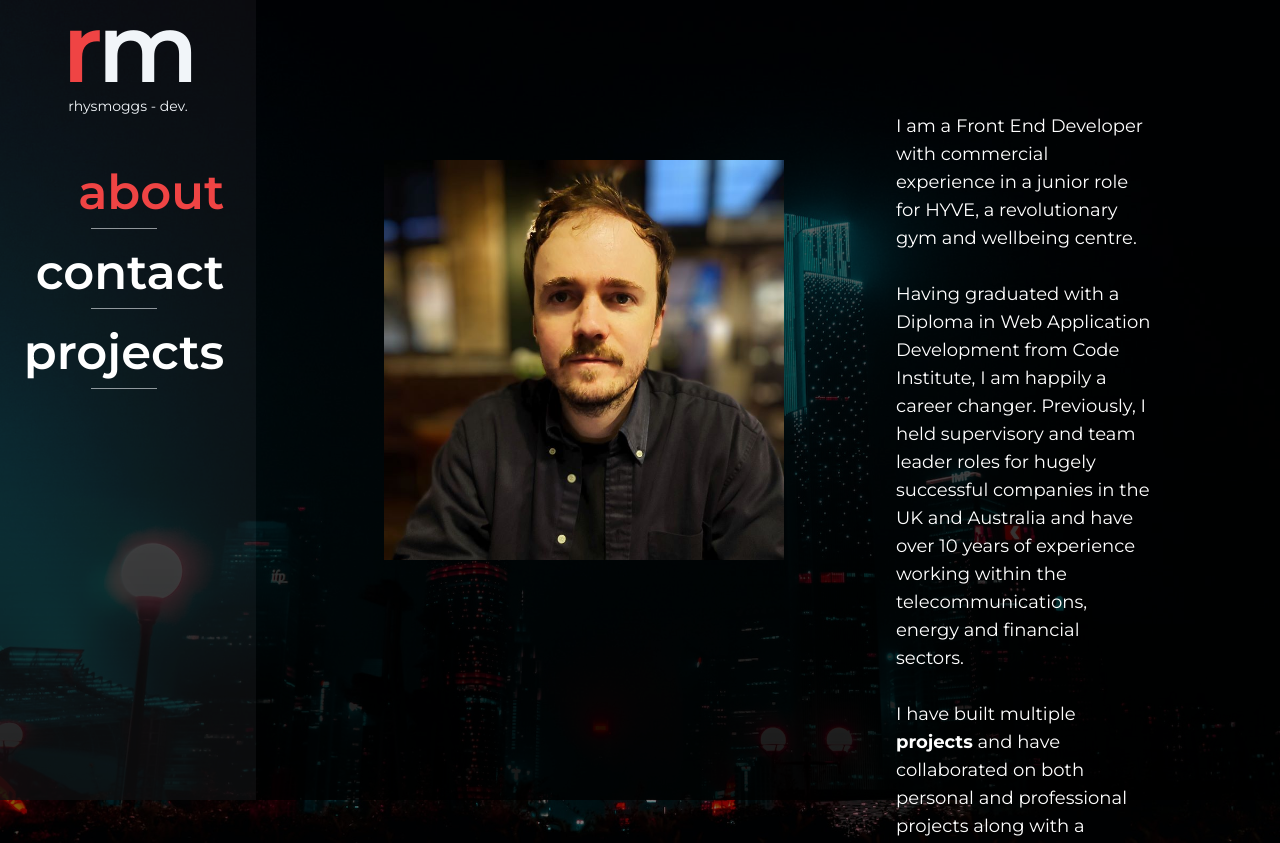
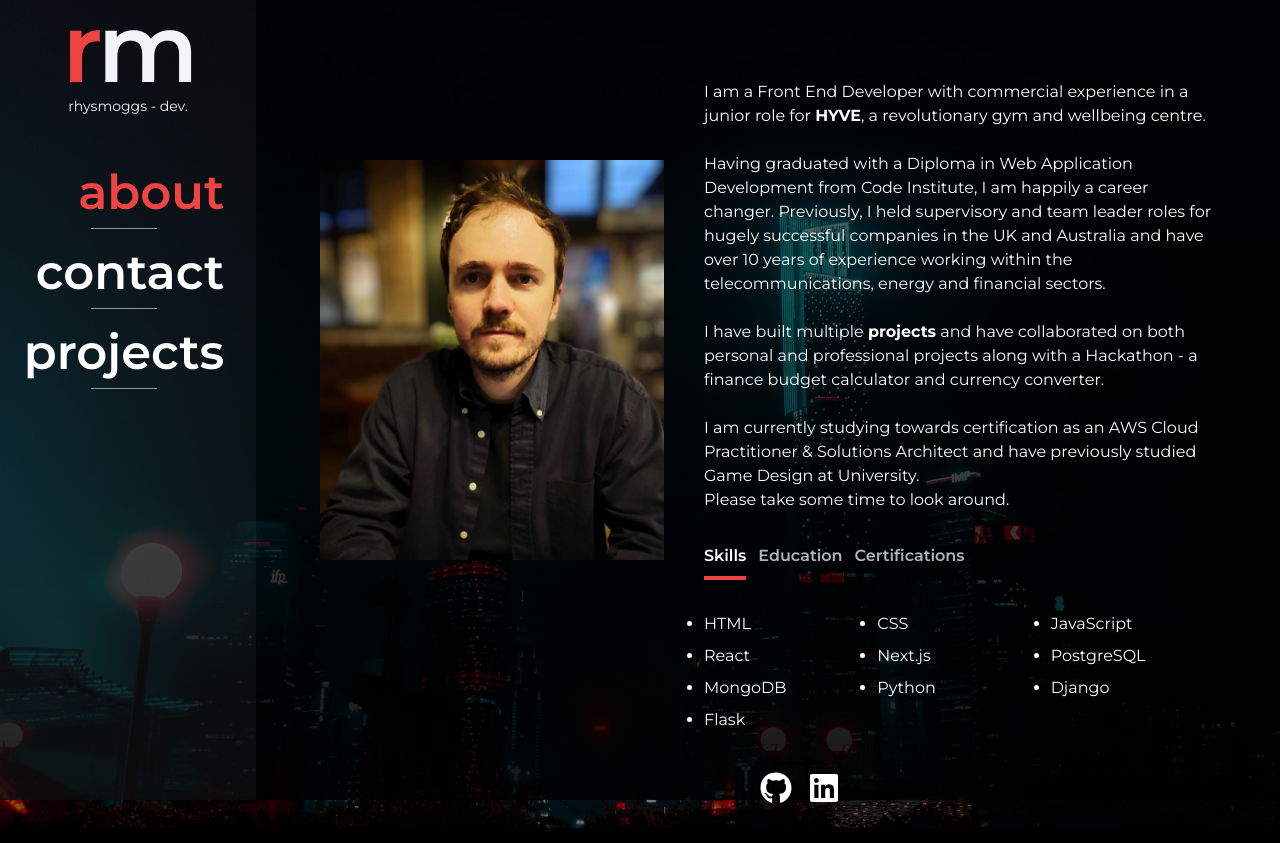
Before and after one commit to rhysmoggs/portfolio2024, a Next.js app: page /about in a window 1280 px wide. Shown: the top 843 px of the page. Built offline with nearby package versions, Linux system fonts and the light colour scheme.

Commit message:
add grid to about page and fix footer for full screen

```diff
--- a/app/about/page.js
+++ b/app/about/page.js
@@ -61,17 +61,17 @@ export default function About() {
       animate={{ opacity: 1, y: 0, scale: 1 }}
       initial={{ opacity: 0, y: 500, scale: 0.9 }}
       transition={{ duration: 0.6 }}
-      className='text-white calcWidth'
+      className='text-white calcWidth flex-grow'
     >
-      <div className='pt-8 px-4 xl:px-16'>
-        <div className='md:mt-4 text-left flex flex-col h-full'>
+      <div className='pt-8 md:px-4 xl:px-16'>
+        <div className='md:mt-4 flex flex-col h-full'>
           <h2 className='md:hidden text-center text-2xl md:text-4xl font-bold text-white md:mt-10 mb-4 md:mb-0'>
             About Me
           </h2>
         </div>
       </div>
-      <div className='md:grid md:grid-cols-2 gap-8 md:px-4 xl:gap-16 xl:px-16 min-h-screen'>
-        <div className='w-[250px] h-[250px] lg:w-[400px] lg:h-[400px] relative overflow-hidden mx-auto md:mt-28'>
+      <div className='md:grid md:grid-cols-3'>
+        <div className='w-[250px] h-[250px] lg:w-[300px] lg:h-[300px] xl:w-[400px] xl:h-[400px] relative overflow-hidden mx-auto md:mt-28 md:pr-4 lg:pr-14'>
           <Image
             src='/images/headshot.jpg'
             alt='headshot of developer rhysmoggs'
@@ -82,14 +82,15 @@ export default function About() {
             priority={true}
           />
         </div>
-        <div className='py-8 md:px-4 sm:py-16 xl:px-16 min-h-screen'>
-          <p className='text-base lg:text-lg'>
+        <div className='py-8 md:px-8 md:mx-8 col-span-2'>
+          <p className='text-sm xl:text-base'>
             {/* add attributes to HYVE link below: */}I am a Front End Developer
             with commercial experience in a junior role for{' '}
             <Link
               href={'https://www.trainhyve.com/'}
               target='_blank'
               rel='noreferrer'
+              className='font-bold'
             >
               HYVE
             </Link>
--- a/app/components/Footer.jsx
+++ b/app/components/Footer.jsx
@@ -3,7 +3,7 @@ import React from 'react'
 
 function Footer() {
   return (
-    <footer className='pb-10 flex flex-row justify-center calcWidth'>
+    <footer className='pt-2 pb-6 flex flex-row justify-center calcWidth'>
       {/* <span>rhysmoggs</span> */}
       <Link
         href={'https://www.linkedin.com/in/rhysmoggs/'}
--- a/app/components/ProjectCard.jsx
+++ b/app/components/ProjectCard.jsx
@@ -30,8 +30,7 @@ function ProjectCard({ image, title, description, techstack, github }) {
       <motion.div
         whileHover={{ y: 10 }}
         transition={{ easeInOut: 0.5 }}
-        className='text-white rounded-b-xl mt-3 bg-[#181818] py-6 px-2 md:px-4 line-clamp-4 hover:line-clamp-none break-words'
-        // className='text-white rounded-b-xl mt-3 bg-[#181818] py-6 px-2 md:px-4 line-clamp-4 hover:line-clamp-none'
+        className='text-white text-sm md:text-base rounded-b-xl mt-3 bg-[#181818] py-6 px-2 md:px-4 line-clamp-4 hover:line-clamp-none break-words'
       >
         <h5 className='font-xl font-semibold mb-2'>{title}</h5>
         <p className='text-[#ADB7BE]'>{description}</p>
--- a/app/contact/page.js
+++ b/app/contact/page.js
@@ -8,7 +8,7 @@ export default function Contact() {
       animate={{ opacity: 1, y: 0, scale: 1 }}
       initial={{ opacity: 0, y: 500, scale: 0.9 }}
       transition={{ duration: 0.6 }}
-      className='text-white calcWidth'
+      className='text-white calcWidth flex-grow'
     >
       <div className='pt-8 md:px-4 xl:px-16'>
         <div className='md:mt-4 flex flex-col h-full'>
--- a/app/globals.css
+++ b/app/globals.css
@@ -23,6 +23,9 @@ body {
   background-repeat: no-repeat;
   background-size: cover;
   background-attachment: fixed;
+  display: flex;
+  flex-direction: column;
+  min-height: 100vh;
 }
 
 @layer utilities {
--- a/app/layout.js
+++ b/app/layout.js
@@ -15,7 +15,8 @@ export default function RootLayout({ children }) {
     <html lang='en'>
       <body className={inter.className}>
         <Navbar />
-        <main className='flex min-h-screen flex-col'>{children}</main>
+        {/* <main className='flex min-h-screen flex-col'>{children}</main> */}
+        {children}
         <Footer />
       </body>
     </html>
--- a/app/page.js
+++ b/app/page.js
@@ -10,7 +10,7 @@ export default function Home() {
       animate={{ opacity: 1, y: 0, scale: 1 }}
       initial={{ opacity: 0, y: 500, scale: 0.9 }}
       transition={{ duration: 0.6 }}
-      className='pt-10 md:pt-20 calcWidth'
+      className='pt-10 md:pt-20 calcWidth flex-grow'
     >
       <div className='grid md:grid-cols-2 gap-8'>
         <div className='place-self-center text-center md:text-left md:justify-self-start'>
```
